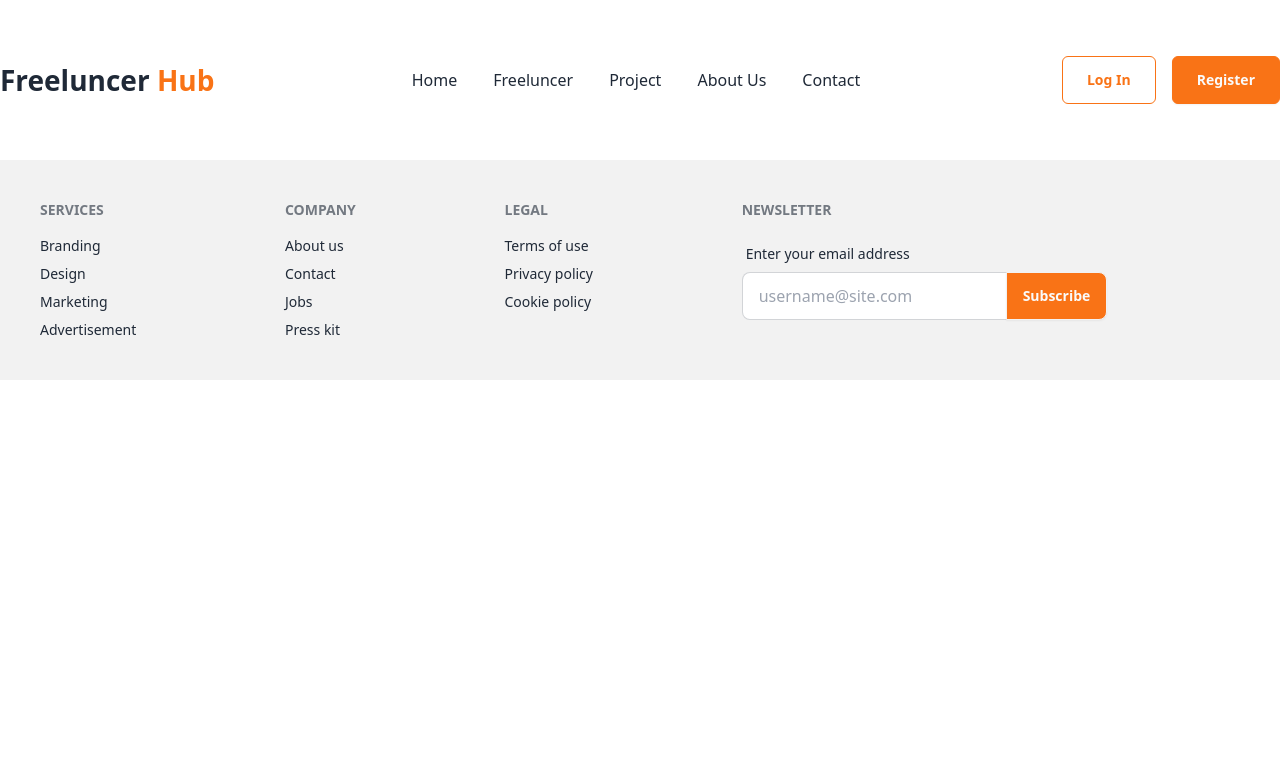
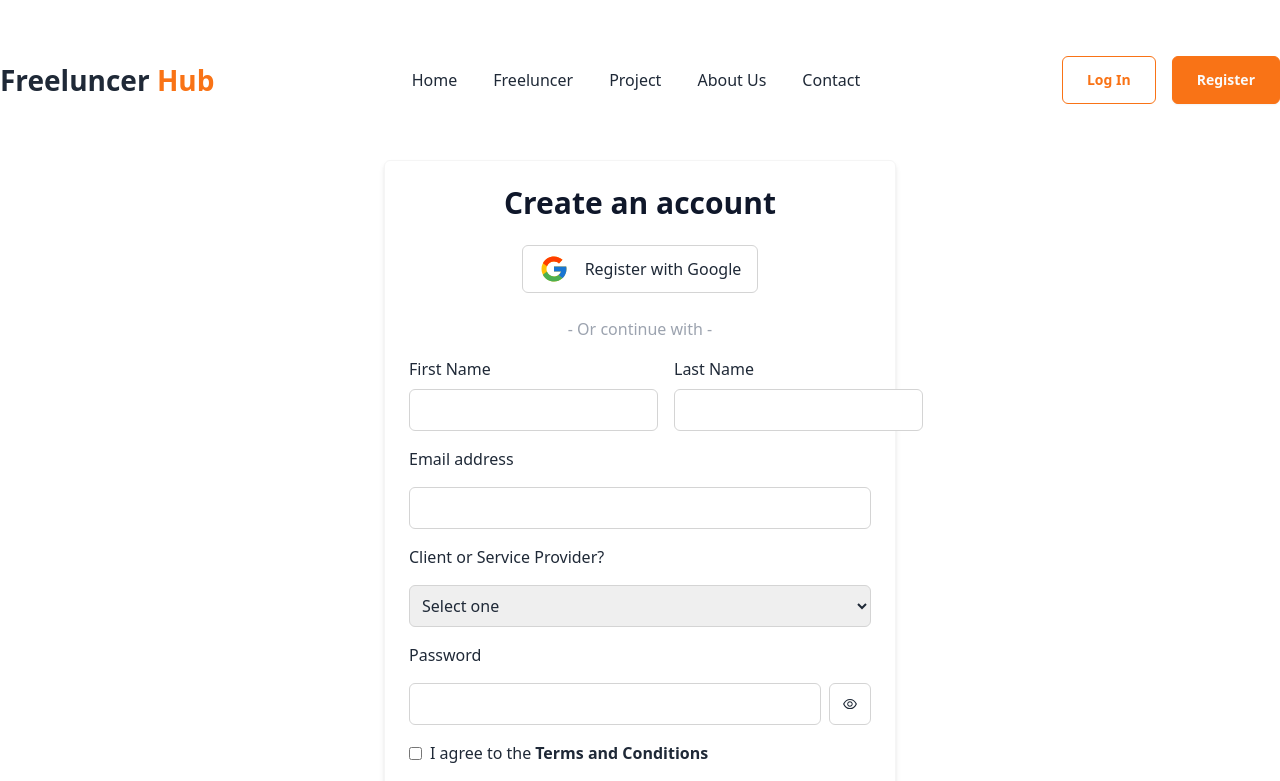
Before and after one commit to Munir102/freeluncer-hub, a React (Vite) app: page /register in a window 1280 px wide. Shown: the top 781 px of the page. Built offline with nearby package versions, Linux system fonts and the light colour scheme.

Commit message:
Registration page design done now work on show data.

```diff
--- a/src/components/Footer/Footer.jsx
+++ b/src/components/Footer/Footer.jsx
@@ -1,22 +1,23 @@
 
 const Footer = () => {
     return (
-        <footer className="footer p-10 bg-base-200 text-base-content">
-            <nav>
+        <footer className="p-10 bg-base-200 text-base-content">
+            <div className="footer max-w-7xl mx-auto flex">
+                <nav className="flex-grow">
                     <h6 className="footer-title">Services</h6>
                     <a className="link link-hover">Branding</a>
                     <a className="link link-hover">Design</a>
                     <a className="link link-hover">Marketing</a>
                     <a className="link link-hover">Advertisement</a>
                 </nav>
-            <nav>
+                <nav className="flex-grow">
                     <h6 className="footer-title">Company</h6>
                     <a className="link link-hover">About us</a>
                     <a className="link link-hover">Contact</a>
                     <a className="link link-hover">Jobs</a>
                     <a className="link link-hover">Press kit</a>
                 </nav>
-            <nav>
+                <nav className="flex-grow">
                     <h6 className="footer-title">Legal</h6>
                     <a className="link link-hover">Terms of use</a>
                     <a className="link link-hover">Privacy policy</a>
@@ -34,6 +35,7 @@ const Footer = () => {
                     </div>
                     </fieldset>
                 </form>
+            </div>
         </footer>
     );
 };
--- a/src/components/Register/Register.jsx
+++ b/src/components/Register/Register.jsx
@@ -1,7 +1,95 @@
+import { useState } from "react";
+import { FcGoogle } from "react-icons/fc";
+import { Link } from "react-router-dom";
+import { AiOutlineEye, AiOutlineEyeInvisible } from 'react-icons/ai';
 
 const Register = () => {
+
+    const [showPassword, setShowPassword] = useState(false);
+    const [termsChecked, setTermsChecked] = useState(false);
+
+    const togglePasswordVisibility = () => {
+        setShowPassword(!showPassword);
+    };
+
+    const handleCheckboxChange = () => {
+        setTermsChecked(!termsChecked);
+    };
+
     return (
-        <div>
+        <div className="mx-auto w-[40%] flex flex-col  border border-neutral-100 p-6 shadow-md mb-12 gap-2 rounded-md">
+            <div className="flex flex-col items-center text-center gap-6">
+                <h1 className="text-black_bg text-3xl font-bold">Create an account</h1>
+                <Link to="/"><a className="flex items-center justify-center text-center border border-neutral-300 py-2 px-4 gap-4 rounded-md">
+                    <span className="text-3xl"><FcGoogle /></span>
+                    <span>Register with Google</span>
+                </a></Link>
+                <p className="text-color_grey">- Or continue with -</p>
+            </div>
+
+            {/* form start */}
+
+            <form className="flex flex-col gap-4 mt-2">
+                <div className="flex gap-4">
+                    <div className="flex flex-col gap-2 flex-grow">
+                        <label htmlFor="firstName">First Name</label>
+                        <input type="text" name="firstName" id="firstName" className="p-2 border border-neutral-300 rounded-md"/>
+                    </div>
+                    <div className="flex flex-col flex-grow gap-2">
+                        <label htmlFor="lastName">Last Name</label>
+                        <input type="text" name="lastName" id="lastName" className="p-2 border border-neutral-300 rounded-md"/>
+                    </div>
+                </div>
+                <label htmlFor="userEmail">Email address</label>
+                <input type="email" name="userEmail" id="userEmail" className="p-2 border border-neutral-300 rounded-md"/>
+                <label htmlFor="userType">Client or Service Provider?</label>
+                <select id="userType" name="userType" className="p-2 border border-neutral-300 rounded-md">
+                    <option value="" selected disabled >Select one</option>
+                    <option value="client" >Client</option>
+                    <option value="serviceProvider">Service Provider</option>
+                </select>
+
+
+                <label htmlFor="password">Password</label>
+                <div className="flex items-center">
+                    <input
+                        type={showPassword ? "text" : "password"}
+                        name="password"
+                        id="password"
+                        className="p-2 border border-neutral-300 rounded-md flex-1"
+                    />
+                    <button
+                        type="button"
+                        onClick={togglePasswordVisibility}
+                        className="ml-2 p-3 bg-transparent border border-neutral-300 rounded-md"
+                    >
+                        {showPassword ? <AiOutlineEyeInvisible /> : <AiOutlineEye />}
+                    </button>
+                </div>
+
+                <label htmlFor="termsCheckbox" className="flex items-center">
+                <input
+                    type="checkbox"
+                    id="termsCheckbox"
+                    name="termsCheckbox"
+                    className="mr-2"
+                    checked={termsChecked}
+                    onChange={handleCheckboxChange}
+                />
+                I agree to the <span className="font-semibold ml-1"><Link to="/termsConditions">Terms and Conditions</Link></span>
+            </label>
+
+            <button
+                type="submit"
+                className={`btn bg-primary_color text-lg text-neutral-50 ${!termsChecked && 'opacity-50 text-white_color cursor-not-allowed'}`}
+                disabled={!termsChecked}
+            >
+                Create an account
+            </button>
+
+            </form>
+
+            <p className="mt-2">Already have an account? <span className="font-semibold"><Link to="/login">Login here</Link></span></p>
 
         </div>
     );
--- a/src/components/Root/Root.jsx
+++ b/src/components/Root/Root.jsx
@@ -4,9 +4,11 @@ import Footer from "../Footer/Footer";
 
 const Root = () => {
     return (
-        <div className="max-w-7xl mx-auto">
+        <div>
+            <div className="max-w-7xl mx-auto">
             <Header></Header>
             <Outlet></Outlet>
+            </div>
             <Footer></Footer>
         </div>
     );
--- a/tailwind.config.js
+++ b/tailwind.config.js
@@ -7,6 +7,9 @@ export default {
   theme: {
     colors: {
       'primary_color': '#f97316',
+      'white_color': '#fffff',
+      'black_bg': '#0f172a',
+      'color_grey': '#9ca3af',
     },
   },
   plugins: [require("daisyui")],
```
Lines whose indentation alone changed are shown as unchanged.
